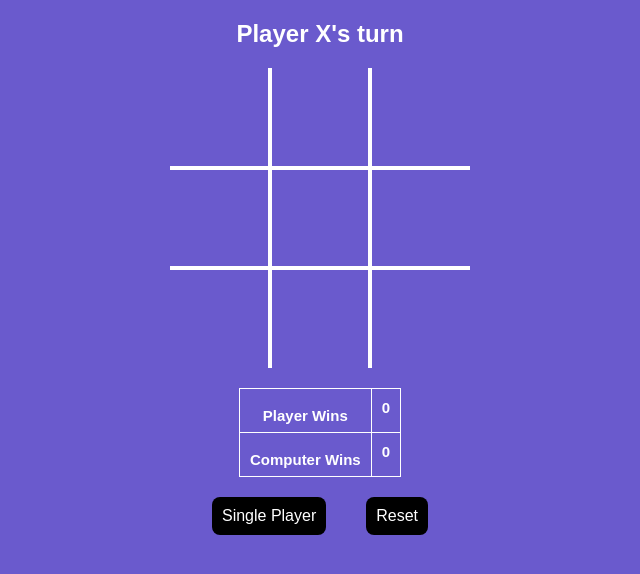
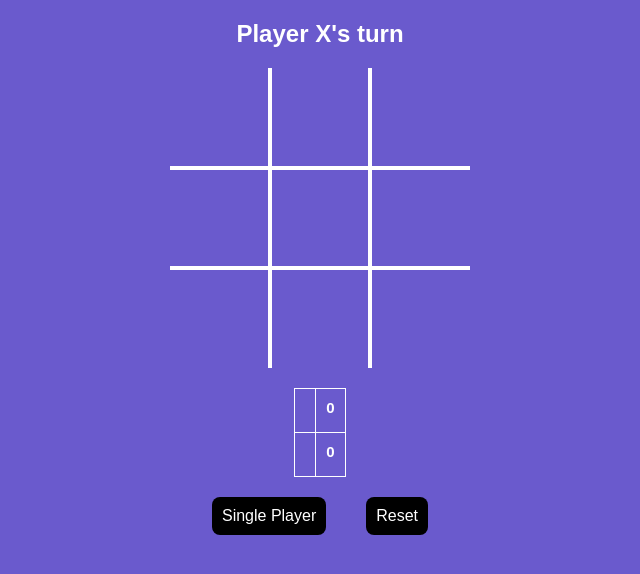
Before and after one commit to JosephGarcia98/Infinite-Tic-Tac-Toe, a plain HTML site: page index.html in a window 1280 px wide. Shown: the part 170-744 px from the top of the page, without its empty margins (320-960 px from the left). Drawn offline with Linux system fonts and the light colour scheme.

Commit message:
UI fixes for displaying wins

```diff
--- a/index.html
+++ b/index.html
@@ -23,11 +23,11 @@
 		</div>
 		<table>
 			<tr>
-				<th>Player Wins</th>
+				<th id="xPlayer"></th>
 				<th><span id="xWins">0</span></p></th>
 			</tr>
 			<tr>
-				<th>Computer Wins</th>
+				<th id="oPlayer"></th>
 				<th><span id="oWins">0</span></p></th>
 			</tr>
 		</table>
```
